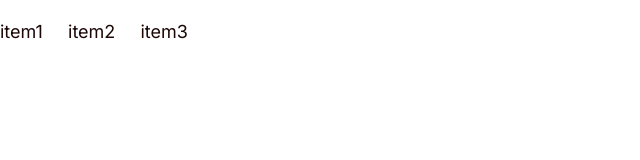
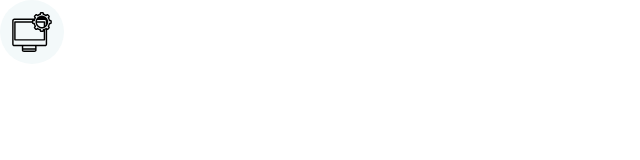
Before and after one commit to Muruganandham333/Moshify, a plain HTML site: page index.html in a window 1280 px wide. Shown: the whole page, without its empty margins (0-640 px from the left). Drawn offline with Linux system fonts and the light colour scheme.

Commit message:
Define the icon component

```diff
--- a/css/style.css
+++ b/css/style.css
@@ -153,3 +153,24 @@ a{
         padding-left: 0;
     }
 }
+
+/* ICON */
+
+.icon{
+    height: 40px;
+    width: 40px;
+}
+
+.icon--primary{
+   color: var(--primary-color);
+}
+
+.icon-container{
+    background-color: #f3f9fa;
+    height: 64px;
+    width: 64px;
+    display: inline-flex;
+    border-radius: 100%;
+    justify-content: center;
+    align-items: center;
+}
--- a/index.html
+++ b/index.html
@@ -15,10 +15,10 @@
     <link rel="stylesheet" href="css/style.css" />
   </head>
   <body>
-    <ul class="list list--inline">
-      <li class="list__item">item1</li>
-      <li class="list__item">item2</li>
-      <li class="list__item">item3</li>
-    </ul>
+    <span class="icon-container">
+      <svg class="icon icon--primary">
+        <use xlink:href="images/sprite.svg#computer"></use>
+      </svg>
+    </span>
   </body>
 </html>
```
Also changed, not shown: component/icon.html (added, +5 -0 lines), images/sprite.svg (added).
